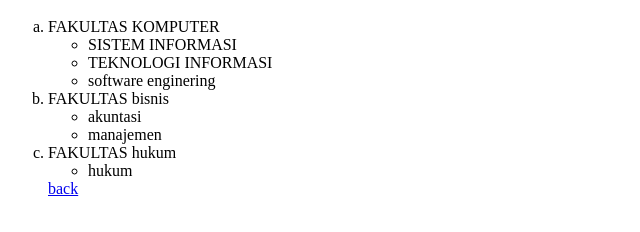
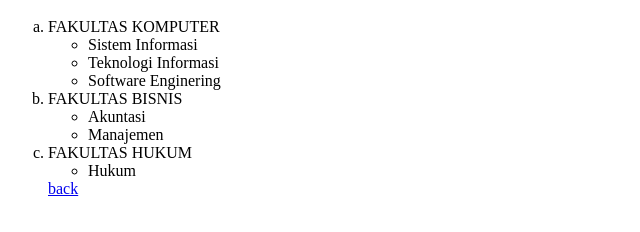
Before and after one commit to maulanar18/Tugas, a plain HTML site: page listjurusan.html in a window 1280 px wide. Shown: the part 48-280 px from the top of the page, without its empty margins (0-640 px from the left). Drawn offline with Linux system fonts and the light colour scheme.

Commit message:
Update listjurusan.html

```diff
--- a/listjurusan.html
+++ b/listjurusan.html
@@ -7,22 +7,22 @@
     <ol type="a">
         <li>FAKULTAS KOMPUTER
             <ul>
-                <li>SISTEM INFORMASI</li>
-                <li>TEKNOLOGI INFORMASI</li>
-                <li>software enginering</li>
+                <li>Sistem Informasi</li>
+                <li>Teknologi Informasi</li>
+                <li>Software Enginering</li>
             </ul>
         </li>
 
-        <li>FAKULTAS bisnis
+        <li>FAKULTAS BISNIS
             <ul>
-                <li>akuntasi</li>
-                <li>manajemen</li>
+                <li>Akuntasi</li>
+                <li>Manajemen</li>
             </ul>
         </li>
 
-        <li>FAKULTAS hukum
+        <li>FAKULTAS HUKUM
             <ul>
-                <li>hukum</li>
+                <li>Hukum</li>
             </ul>
         </li>
 
```
